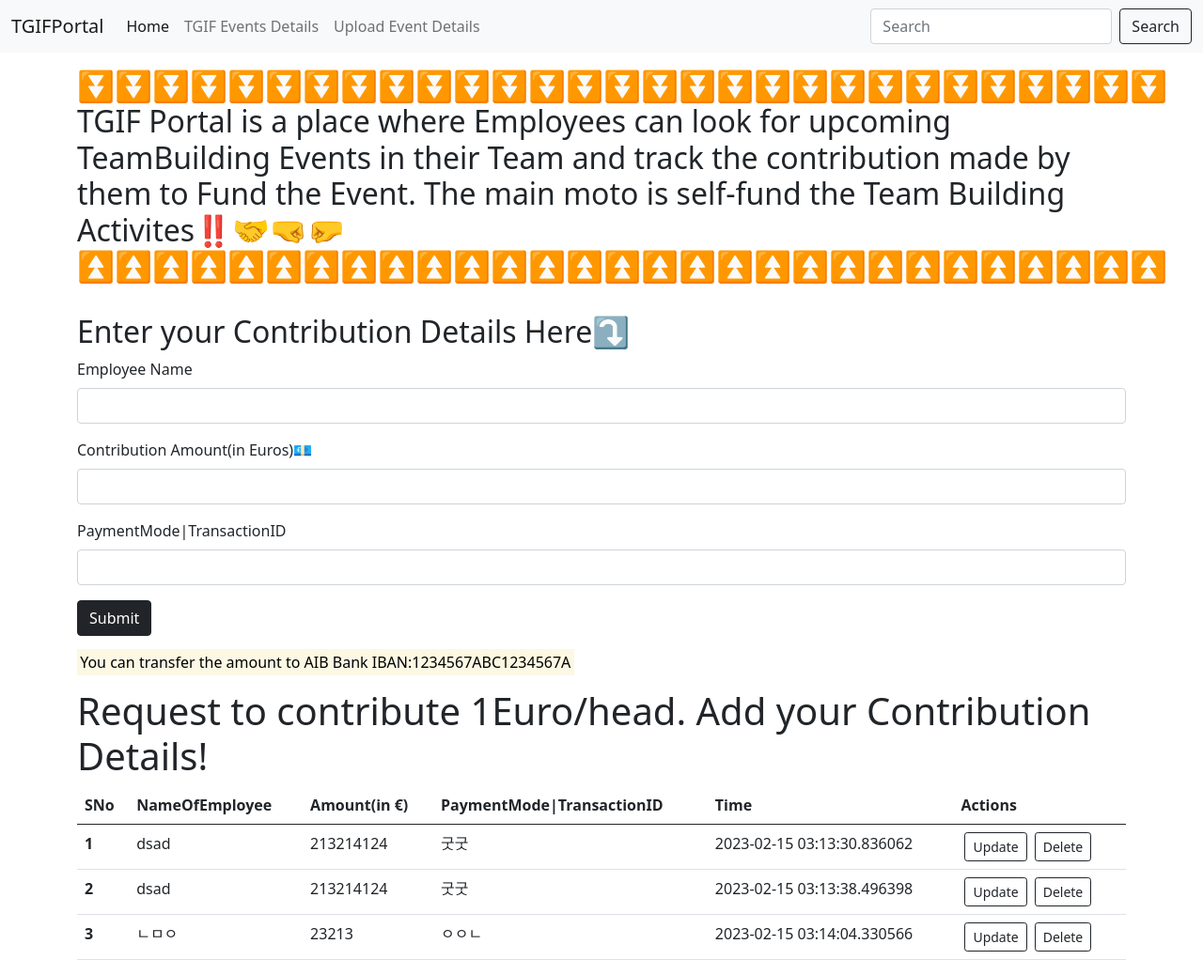
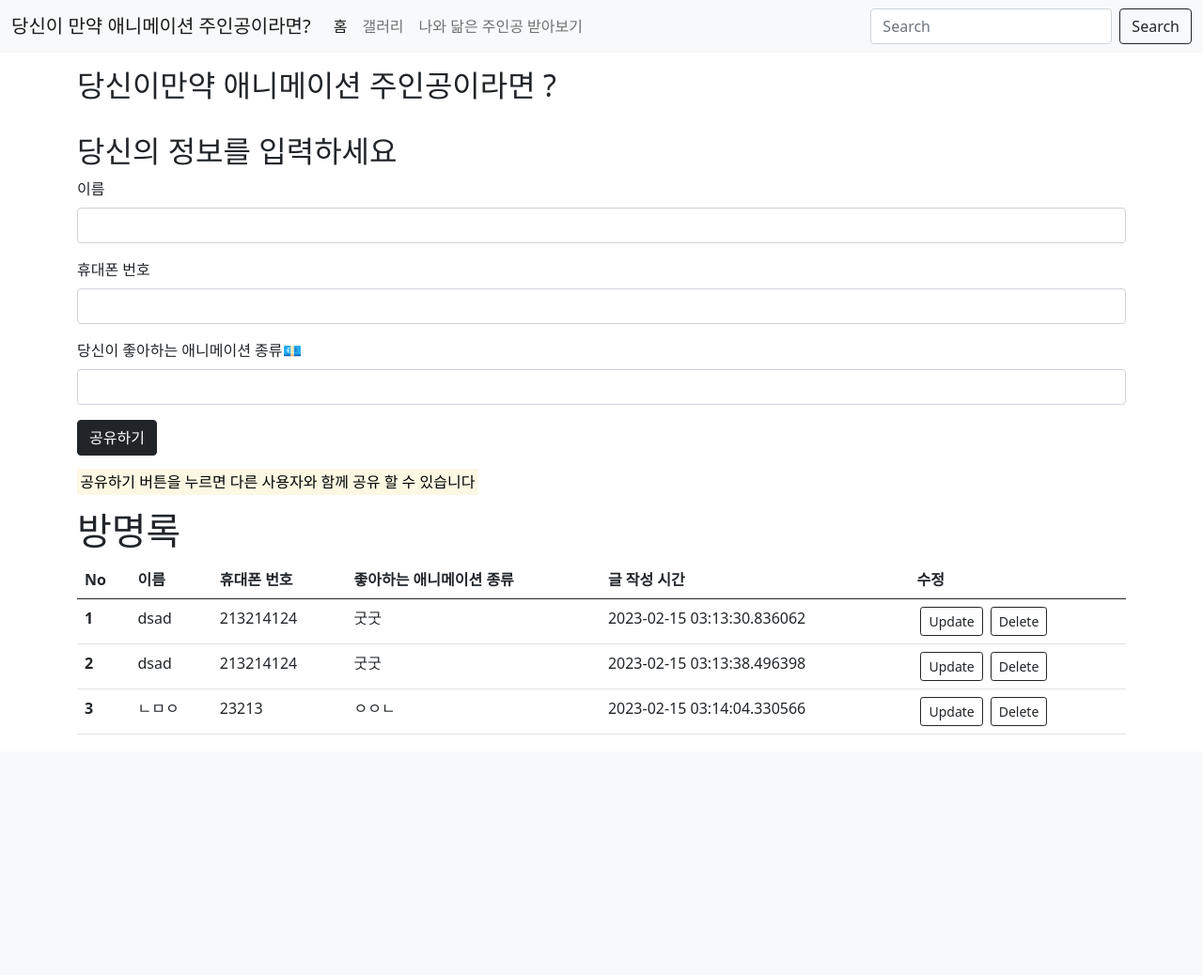
Before and after one commit to MachDn/DrawingGPT, a Flask app: page / in a window 1280 px wide. Shown: the whole page at 94% size. After the commit the page ends 782 px from the top, so only its background shows below. Run offline with Flask 2, Linux system fonts and the light colour scheme; data comes from the database, SQL or seed files in the repository; both versions use the stored data as it was after the commit.

Commit message:
good fal

```diff
--- a/app.py
+++ b/app.py
@@ -18,7 +18,7 @@ db = SQLAlchemy(app)
 
 # S3 bucket and folder holding image details
 UPLOAD_FOLDER = "uploads"
-BUCKET = "21154589-cpp-project"
+BUCKET = "falimage2s3"
 
 
 #TGIF DB Model
--- a/s3_functions.py
+++ b/s3_functions.py
@@ -7,7 +7,7 @@ from botocore.exceptions import ClientError
 # Function to Upload Image to S3
 def upload_file(file_name, bucket):
     object_name = file_name
-    session = boto3.Session(region_name='eu-west-3',
+    session = boto3.Session(region_name='ap-northeast-2',
 		                aws_access_key_id=os.environ['AWS_ACCESS_KEY_ID'],
 		                aws_secret_access_key=os.environ['AWS_SECRET_ACCESS_KEY'])
     s3_client = session.client('s3')
@@ -16,7 +16,7 @@ def upload_file(file_name, bucket):
 
 # Function to generate public URL from S3 to show images on the pages
 def show_image(bucket):
-    session = boto3.Session(region_name='eu-west-3',
+    session = boto3.Session(region_name='ap-northeast-2',
 		                aws_access_key_id=os.environ['AWS_ACCESS_KEY_ID'],
 		                aws_secret_access_key=os.environ['AWS_ACCESS_KEY_ID'])
     s3_client = session.client('s3')
--- a/static/js/test.js
+++ b/static/js/test.js
@@ -1 +1 @@
-console.log("Harry");
+console.log("welcome fla");
--- a/templates/base.html
+++ b/templates/base.html
@@ -12,13 +12,13 @@
         integrity="sha384-BmbxuPwQa2lc/FVzBcNJ7UAyJxM6wuqIj61tLrc4wSX0szH/Ev+nYRRuWlolflfl" crossorigin="anonymous">
     <link rel="stylesheet" href="{{ url_for('static', filename='css/style.css') }}">
         <script src="{{ url_for('static', filename='js/test.js') }}"></script>
-    <title> {% block title %} {% endblock title %} - TGIFPortal</title>
+    <title> {% block title %} {% endblock title %}FaceAniLook</title>
 </head>
 
 <body>
     <nav class="navbar navbar-expand-lg navbar-light bg-light">
         <div class="container-fluid">
-            <a class="navbar-brand" href="/">TGIFPortal</a>
+            <a class="navbar-brand" href="/">당신이 만약 애니메이션 주인공이라면?</a>
             <button class="navbar-toggler" type="button" data-bs-toggle="collapse"
                 data-bs-target="#navbarSupportedContent" aria-controls="navbarSupportedContent" aria-expanded="false"
                 aria-label="Toggle navigation">
@@ -27,13 +27,13 @@
             <div class="collapse navbar-collapse" id="navbarSupportedContent">
                 <ul class="navbar-nav me-auto mb-2 mb-lg-0">
                     <li class="nav-item">
-                        <a class="nav-link active" aria-current="page" href="/">Home</a>
+                        <a class="nav-link active" aria-current="page" href="/">홈</a>
                     </li>
                     <li class="nav-item">
-                        <a class="nav-link" href="/pics">TGIF Events Details</a>
+                        <a class="nav-link" href="/pics">갤러리</a>
                     </li>
                     <li class="nav-item">
-                        <a class="nav-link" href="/tgifupload">Upload Event Details</a>
+                        <a class="nav-link" href="/tgifupload">나와 닮은 주인공 받아보기</a>
                     </li>
 
 
--- a/templates/index.html
+++ b/templates/index.html
@@ -1,38 +1,36 @@
 <!-- This is a Page is the HOME page -->
 {% extends 'base.html' %}
-{% block nameofemployee %} Home{% endblock nameofemployee %}
+{% block nameofemployee %} 당신이만약 애니메이션 주인공이라면 ?{% endblock nameofemployee %}
 {% block body %}
 
     <div class="container my-3">
       <span style="background-color: #ff0000">
-        <h2>⏬⏬⏬⏬⏬⏬⏬⏬⏬⏬⏬⏬⏬⏬⏬⏬⏬⏬⏬⏬⏬⏬⏬⏬⏬⏬⏬⏬⏬
-          TGIF Portal is a place where Employees can look for upcoming TeamBuilding Events in their Team and track the contribution made by them to Fund the Event.
-          The main moto is self-fund the Team Building Activites‼️🤝🤜🤛
-          ⏫⏫⏫⏫⏫⏫⏫⏫⏫⏫⏫⏫⏫⏫⏫⏫⏫⏫⏫⏫⏫⏫⏫⏫⏫⏫⏫⏫⏫
+        <h2>
+          당신이만약 애니메이션 주인공이라면 ?
         </h2>
         </span>
         <br>
-        <h2>Enter your Contribution Details Here⤵️</h2>
+        <h2>당신의 정보를 입력하세요</h2>
         <form action="/" method="POST">
             <div class="mb-3">
-              <label for="nameofemployee" class="form-label">Employee Name</label>
+              <label for="nameofemployee" class="form-label">이름</label>
               <input type="text" class="form-control" name="nameofemployee" id="nameofemployee" aria-describedby="emailHelp">
             </div>
             <div class="mb-3">
-              <label for="amount" class="form-label">Contribution Amount(in Euros)💶</label>
+              <label for="amount" class="form-label">휴대폰 번호</label>
               <input type="number" class="form-control" name="amount" id="amount">
             </div>
             <div class="mb-3">
-              <label for="desc" class="form-label">PaymentMode|TransactionID</label>
+              <label for="desc" class="form-label">당신이 좋아하는 애니메이션 종류💶</label>
               <input type="text" class="form-control" name="desc" id="desc">
             </div>
 
-            <button type="submit" class="btn btn-dark">Submit</button>
+            <button type="submit" class="btn btn-dark">공유하기</button>
           </form>
     </div>
     <div class="container my-3">
         <p>
-          <mark>You can transfer the amount to AIB Bank IBAN:1234567ABC1234567A</mark>
+          <mark>공유하기 버튼을 누르면 다른 사용자와 함께 공유 할 수 있습니다</mark>
          <h3> </h3>
         </p>
 
@@ -42,16 +40,16 @@
                     Request to contribute 1Euro/head. Add your Contribution Details Above!
                   </div>
                     {% else %}
-                    <h1>Request to contribute 1Euro/head. Add your Contribution Details!</h1>
+                    <h1>방명록</h1>
                     <table class="table">
                         <thead>
                           <tr>
-                            <th scope="col">SNo</th>
-                            <th scope="col">NameOfEmployee</th>
-                            <th scope="col">Amount(in €)</th>
-                            <th scope="col">PaymentMode|TransactionID</th>
-                            <th scope="col">Time</th>
-                            <th scope="col">Actions</th>
+                            <th scope="col">No</th>
+                            <th scope="col">이름</th>
+                            <th scope="col">휴대폰 번호</th>
+                            <th scope="col">좋아하는 애니메이션 종류</th>
+                            <th scope="col">글 작성 시간</th>
+                            <th scope="col">수정</th>
                           </tr>
                         </thead>
 
--- a/templates/tgifupload.html
+++ b/templates/tgifupload.html
@@ -4,9 +4,9 @@
 {% block body %}
 
 <div class="content">
-    <h1>Want to give next ideas for event??🎉🎁🤳</h1>
+    <h1>나와 닮은 애니메이션 주인공은 ?? 🎉🎁🤳</h1>
     <div>
-      <h3>Upload next events details here in PNG format:(Open to creative ideas)</h3>
+      <h3>사진 파일을 업로드 해주세요 바로 변환됩니다.</h3>
       <form method="POST" action="/tgifupload" enctype="multipart/form-data">
         <input type="file" name="file">
         <input type="submit" value="Upload">
```
Also changed, not shown: utilities/utility.py (+4 -4 lines), README.md (deleted), tgif.db, uploads/00.jpg (added), uploads/bp_jenny.jpg (added), uploads/fal.ico (added), 1 other file.
